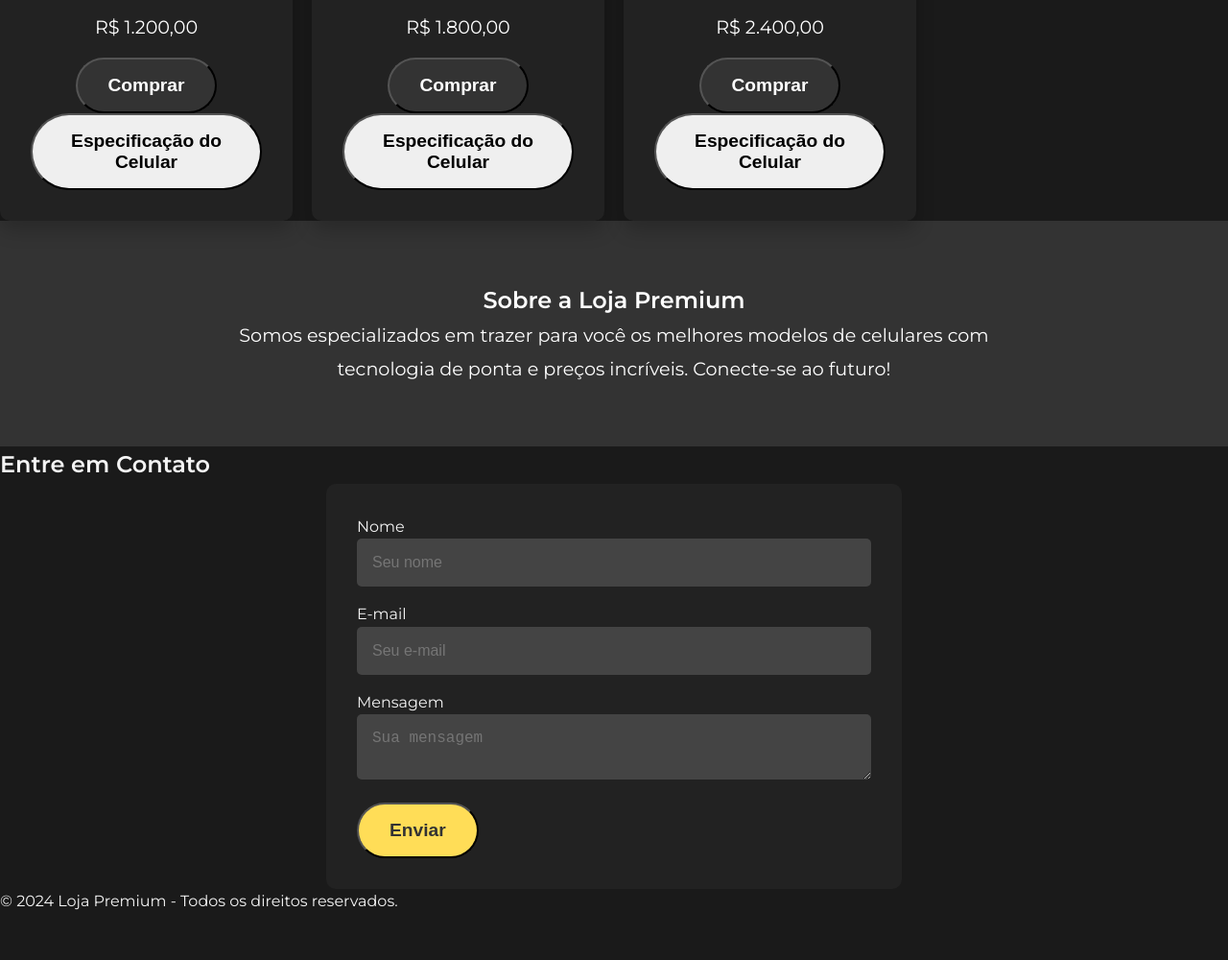
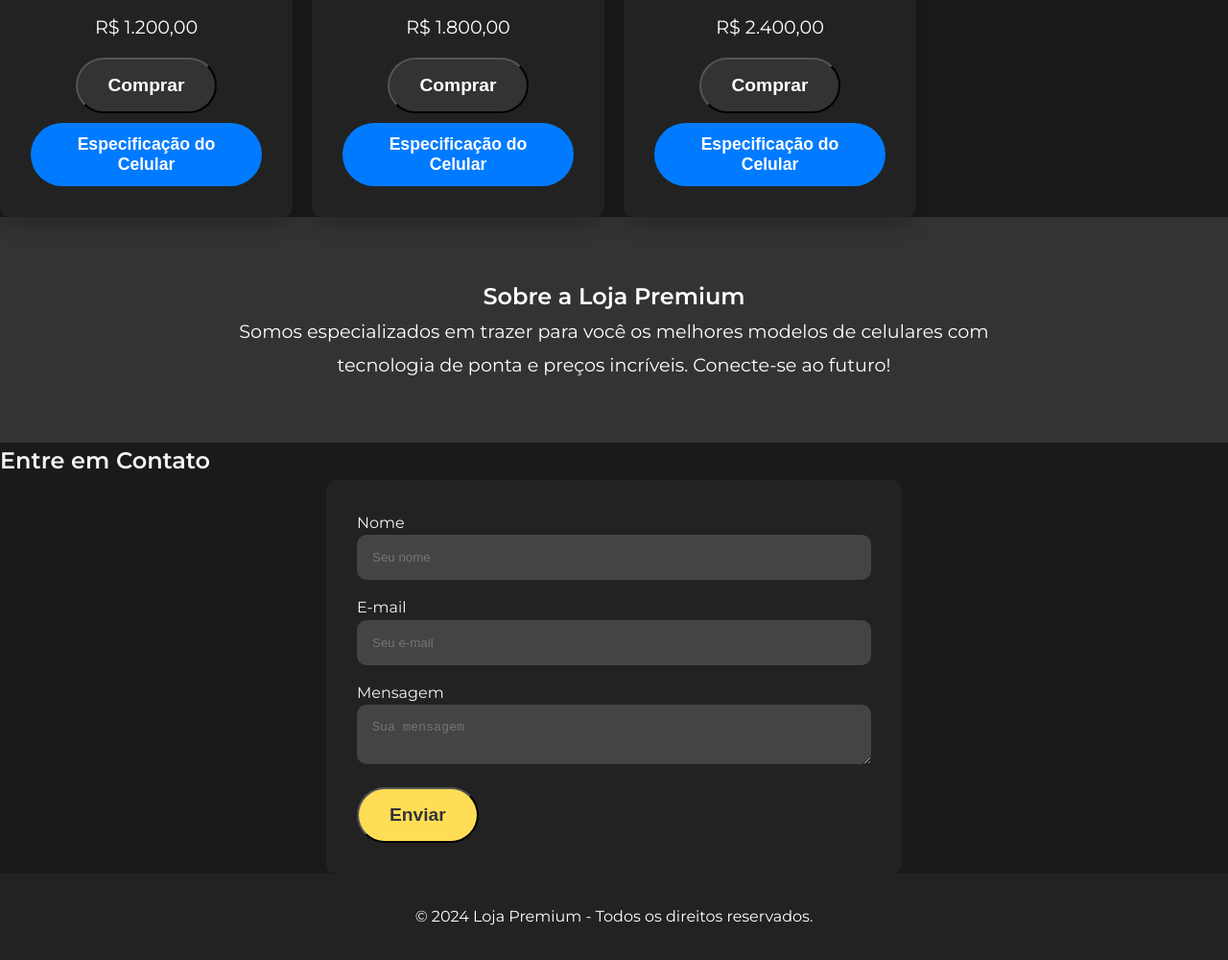
Before and after one commit to Thiagosites011/Thiagosites011.github.io, a plain HTML site: page index.html in a window 1280 px wide. Shown: the part 965-1965 px from the top of the page at 96% size. Before the commit the page ends 1917 px from the top, so only its background shows below. Drawn offline with Linux system fonts and the light colour scheme.

Commit message:
Update style.css

```diff
--- a/style.css
+++ b/style.css
@@ -93,6 +93,24 @@ body {
   background: #444;
 }
 
+/* Botão Especificação do Celular */
+.btn-info {
+  background: #007bff;
+  color: white;
+  padding: 0.75rem 1.5rem;
+  border-radius: 50px;
+  font-size: 1.1rem;
+  font-weight: 600;
+  transition: all 0.3s ease;
+  margin-top: 10px;
+  border: none;
+}
+
+.btn-info:hover {
+  background: #0056b3;
+  transform: scale(1.05);
+}
+
 /* Produtos Section */
 .produtos .grid {
   display: grid;
@@ -164,10 +182,24 @@ form input, form textarea {
   padding: 1rem;
   margin-bottom: 1rem;
   border: none;
+  border-radius: 10px;
   background: #444;
+  color: white;
+}
+
+form input:focus, form textarea:focus {
+  outline: none;
+  background: #555;
+}
+
+/* Footer */
+footer {
+  background: #222;
   color: #fff;
-  border-radius: 5px;
+  text-align: center;
+  padding: 2rem 0;
+}
+
+footer p {
   font-size: 1rem;
 }
-
-form input::placeholder,
```
